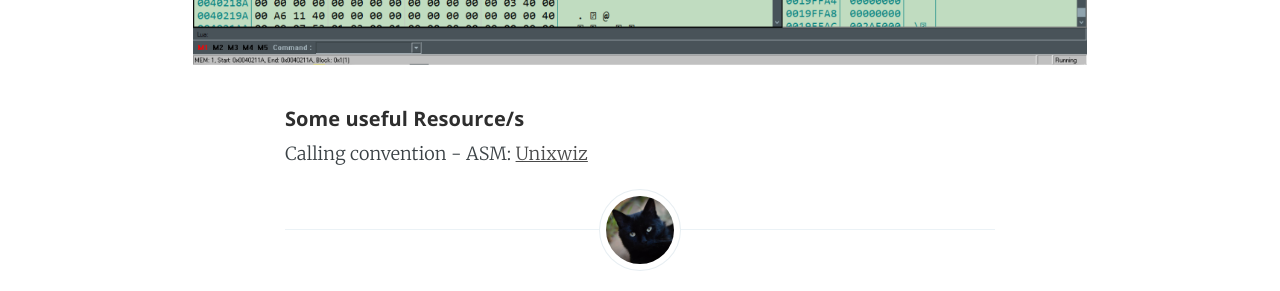
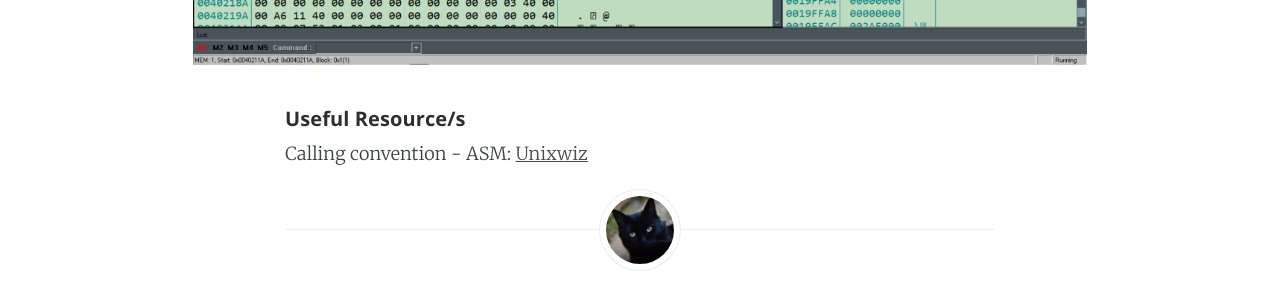
Before and after one commit to KHZ-INTL/blog, a Jekyll site: the page built from _posts/2017-12-17-crackme-writeup-snd-01.markdown, in a window 1280 px wide and 900 px high, scrolled down 12424 px. Shown: the part 395-686 px from the top of the window. Built offline with Jekyll 4.4.1, drawn with Linux system fonts in a browser that asks for light colours.

Commit message:
minor changes to last section

```diff
--- a/_posts/2017-12-17-crackme-writeup-snd-01.markdown
+++ b/_posts/2017-12-17-crackme-writeup-snd-01.markdown
@@ -150,7 +150,7 @@ Figure 8: The Flag - Success Message
 
 
 
-##### Some useful Resource/s
+##### Useful Resource/s
 
 
 Calling convention - ASM: <a href="http://unixwiz.net/techtips/win32-callconv-asm.html" target="_blank">Unixwiz</a>
```
